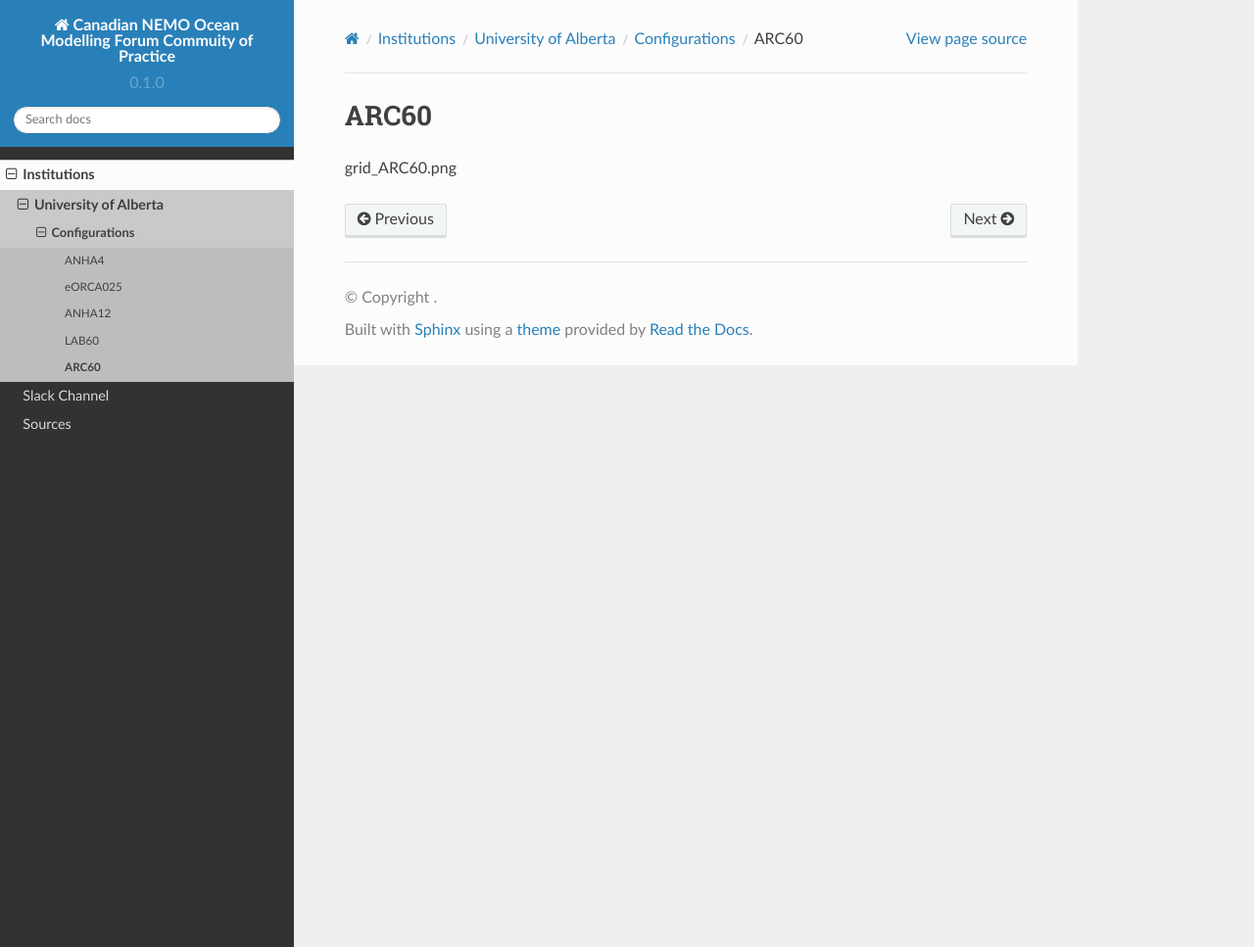
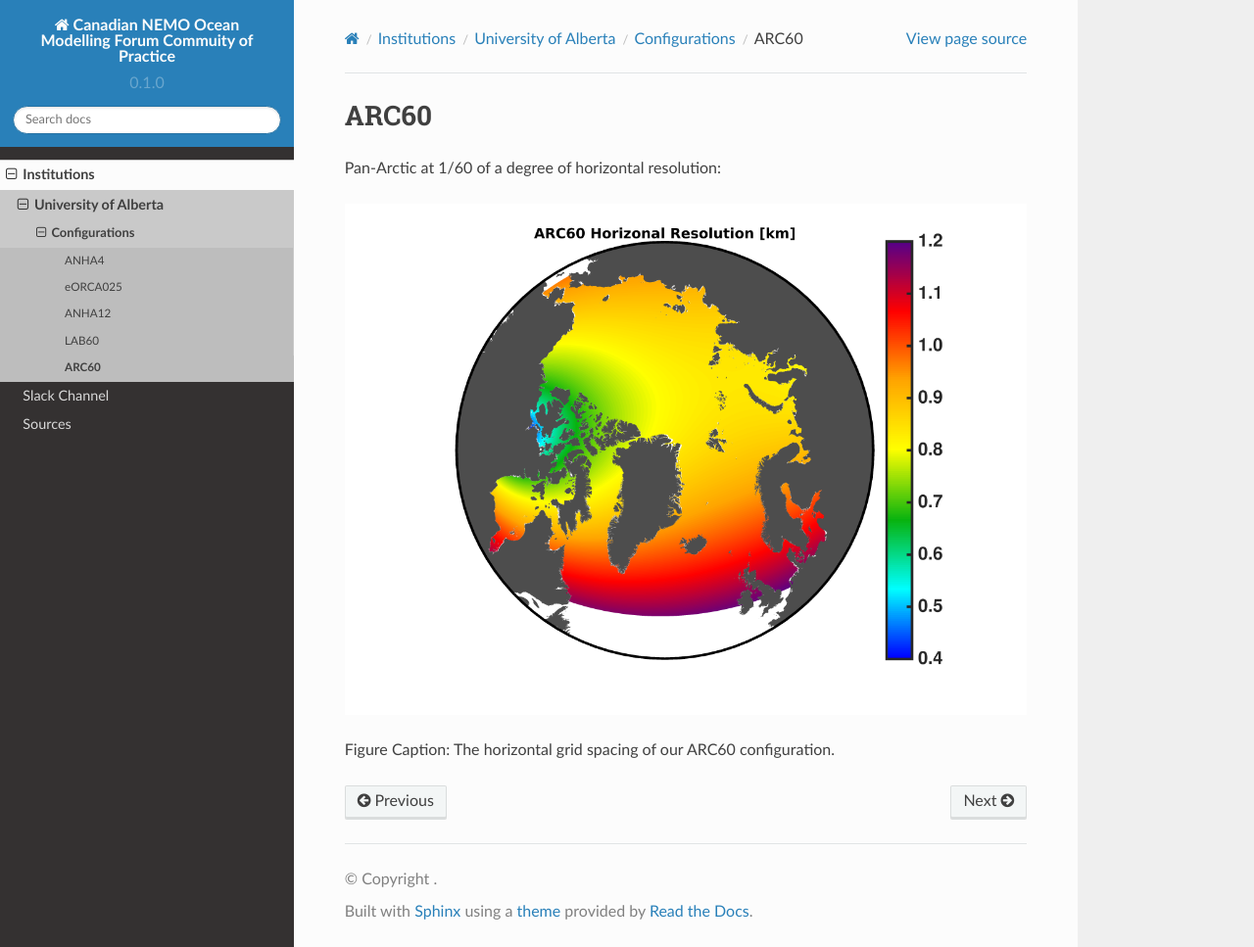
Before and after one commit to UofA-NEMO/Canadian-NEMO-Ocean-Modelling-Forum-Community-of-Practice, a Sphinx documentation site: the page built from docs/Institutions/UofA/Configurations/ARC60/index.rst, in a window 1280 px wide and 967 px high. Shown: the whole window at 98% size. Built offline with Sphinx 7.4.7 and the Read the Docs theme 2.0.0, drawn with Linux system fonts in a browser that asks for light colours.

Commit message:
Update index.rst

```diff
--- a/docs/Institutions/UofA/Configurations/ARC60/index.rst
+++ b/docs/Institutions/UofA/Configurations/ARC60/index.rst
@@ -2,4 +2,8 @@ ARC60
 =====
 
 
-grid_ARC60.png
+Pan-Arctic at 1/60 of a degree of horizontal resolution:
+
+.. figure:: ../../_figures_UofA/grid_ARC60.png
+
+Figure Caption: The horizontal grid spacing of our ARC60 configuration.
```
